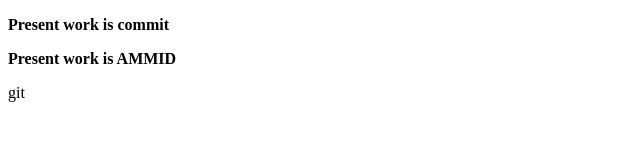
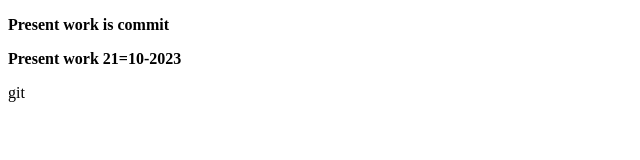
Before and after one commit to Puchala1036/repo2, a plain HTML site: page index.html in a window 1280 px wide. Shown: the full height of the page, 0-640 px from the left. Drawn offline with Linux system fonts and the light colour scheme.

Commit message:
date added

```diff
--- a/index.html
+++ b/index.html
@@ -7,6 +7,6 @@
 </head>
 <body>
     <p><b>Present work is commit</b></p>
-    <p><b>Present work is AMMID</b></p>
+    <p><b>Present work 21=10-2023</b></p>
 git </body>
 </html>
```
